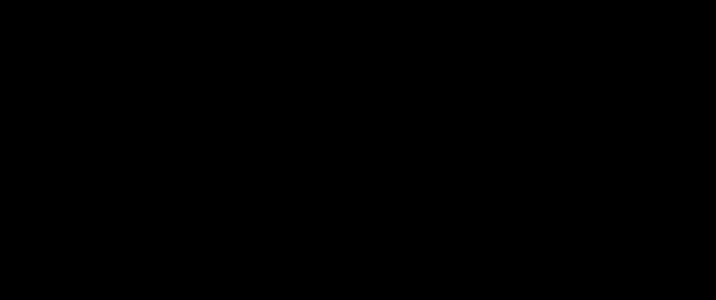
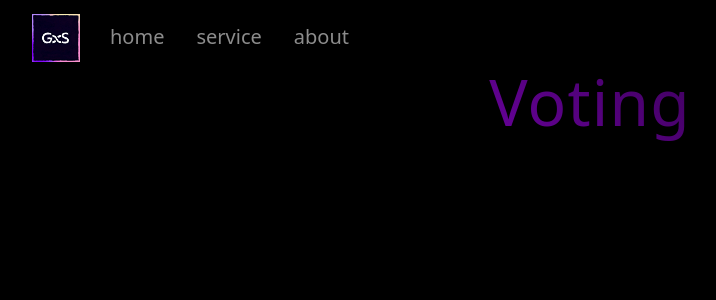
Before and after one commit to calebleehy/sentiment-analysis-with-llms, a React (Create React App) app in the folder frontend/: page /voting in a window 1280 px wide. Before the commit this address had no page. Shown: the top 300 px of the page, without its empty margins (50-766 px from the left). Built offline with nearby package versions, Linux system fonts and the light colour scheme.

Commit message:
added voting apge and dropdown

```diff
--- a/frontend/src/App.js
+++ b/frontend/src/App.js
@@ -5,6 +5,7 @@ import "bootstrap/dist/js/bootstrap.bundle.min";
 import HomePage from './pages/homePage';
 import AboutPage from './pages/aboutPage';
 import DashBoardPage from './pages/dashBoardPage';
+import VotingPage from './pages/votingPage';
 import './styles/App.css';
 
 function App() {
@@ -16,6 +17,7 @@ function App() {
           <Route exact path='/' element={<HomePage />} />
           <Route path='/about' element={<AboutPage />} />
           <Route path='/dashboard' element={<DashBoardPage />} />
+          <Route path='/voting' element={<VotingPage/>} />
         </Routes>
       </Router>
     </div>
--- a/frontend/src/api/message.js
+++ b/frontend/src/api/message.js
@@ -1,11 +1,10 @@
 import axios from 'axios';
 
-const baseUrl = 'http://127.0.0.1:5000';
 
 export const getMessage = async () => {
     try {
         const response = await axios.get('http://127.0.0.1:4000/testingApi');
-        if (response.status == 200){
+        if (response.status === 200){
             console.log(response)
             const data = response.data;
             const jsonString = JSON.stringify(data, null, 2);
--- a/frontend/src/compoents/navigation.jsx
+++ b/frontend/src/compoents/navigation.jsx
@@ -15,7 +15,13 @@ const Navigation = () => {
                     <Navbar.Collapse id="basic-navbar-nav">
                         <Nav className="navbar-dark nav-underline">
                             <Nav.Link href="/">home</Nav.Link>
-                            <Nav.Link href="/dashBoard">dashboard</Nav.Link>
+                            <Nav.Item className="dropdown">
+                                <Nav.Link classname="dropdown-toggle" href="/dashboard" role="button" data-bs-Toggle="dropdown" aria-expand="false">service</Nav.Link>
+                                <ul className="dropdown-menu bg-dark">
+                                    <li> <a className="dropdown-item text-light" href="/dashboard">dashboard</a></li>
+                                    <li><a className="dropdown-item text-light" href="/voting">voting</a></li>
+                                </ul>
+                            </Nav.Item>
                             <Nav.Link href="/about">about</Nav.Link>
                         </Nav>
                     </Navbar.Collapse>
--- a/frontend/src/pages/dashBoardPage.js
+++ b/frontend/src/pages/dashBoardPage.js
@@ -1,10 +1,12 @@
 import React from "react";
 import Navigation from "../compoents/navigation";
+import Sidebar from "../compoents/sideBar";
 import '../styles/App.css';
 
 const DashBoardPage = () => {
     return (
         <div>
+
             <Navigation />
             <h1 >Dashboard</h1>
         </div>
--- /dev/null
+++ b/frontend/src/pages/votingPage.js
@@ -0,0 +1,16 @@
+import React from "react";
+import Navigation from "../compoents/navigation";
+import '../styles/App.css';
+
+
+const VotingPage = () => {
+    return (
+        <div>
+            <Navigation/>
+            <h1>Voting</h1>
+        </div>
+
+    )
+}
+
+export default VotingPage;
```
